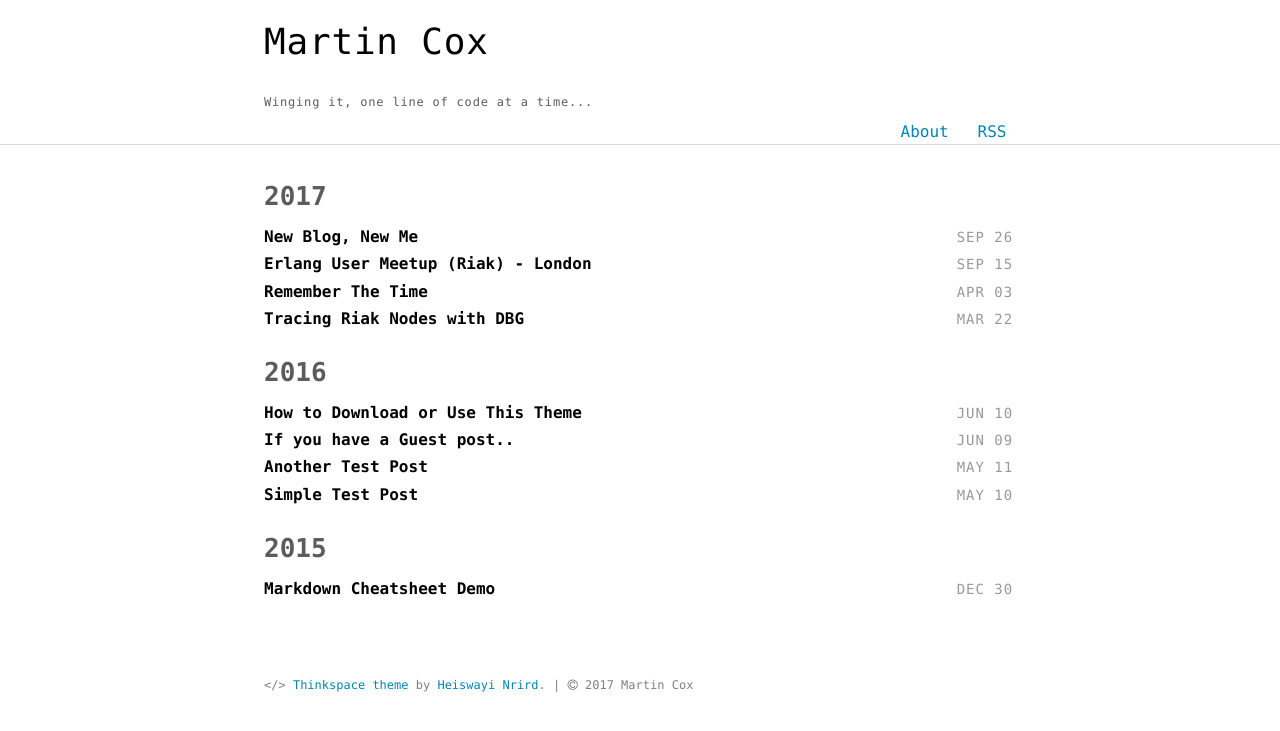
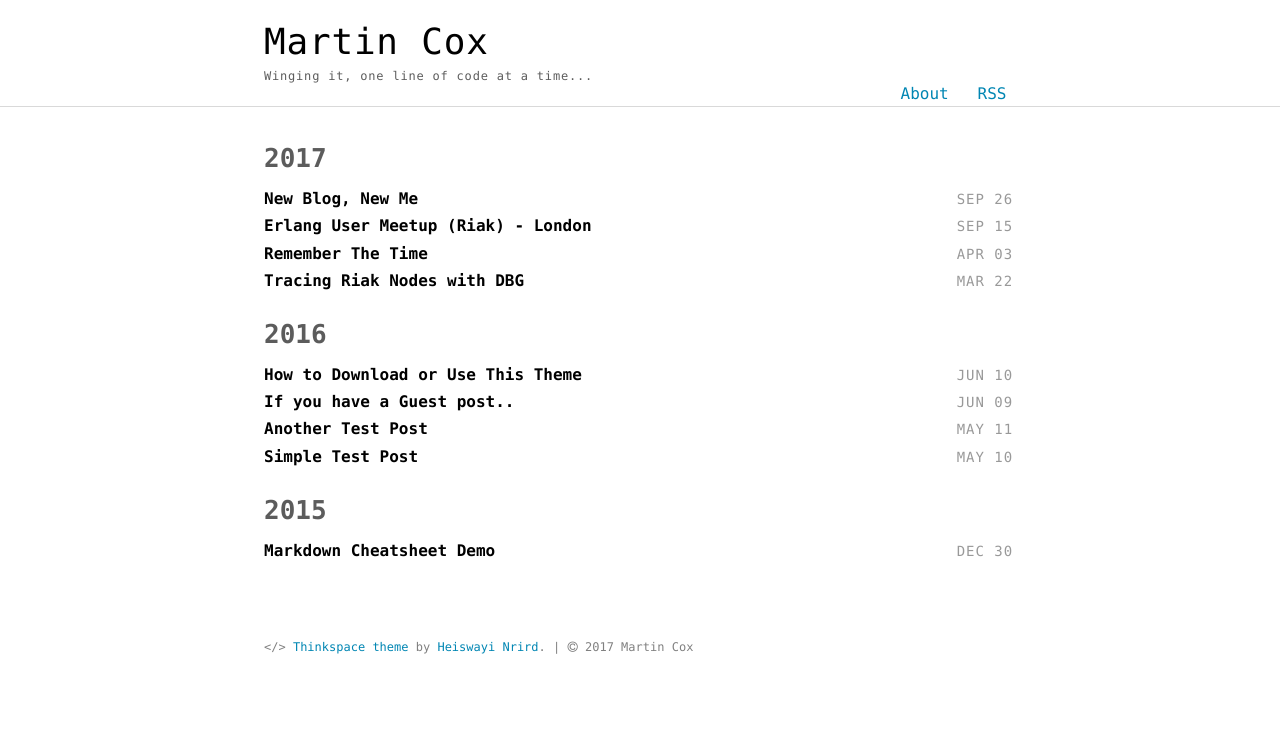
Before and after one commit to imitablerabbit/martincox.github.io, a Jekyll site: the page built from index.html, in a window 1280 px wide. Shown: the top 731 px of the page. Built offline with Jekyll 4.4.1, drawn with Linux system fonts in a browser that asks for light colours.

Commit message:
Adjusting margins with the expert guidance of @imitablerabbit

```diff
--- a/assets/scss/_layout.scss
+++ b/assets/scss/_layout.scss
@@ -92,7 +92,7 @@ hr {
 
 .logo {
   float: left;
-  margin: 0 0 1em 0;
+  margin: 0 0 10px 0;
   cursor: pointer;
   letter-spacing: 0.8px;
   font-size: 36px;
@@ -102,7 +102,7 @@ hr {
 
 .logo1 {
   clear: both;
-  margin: 0 0 1em 0;
+  margin: 0 0 0 0;
   cursor: pointer;
   letter-spacing: 0.8px;
   font-size: 12px;
```
